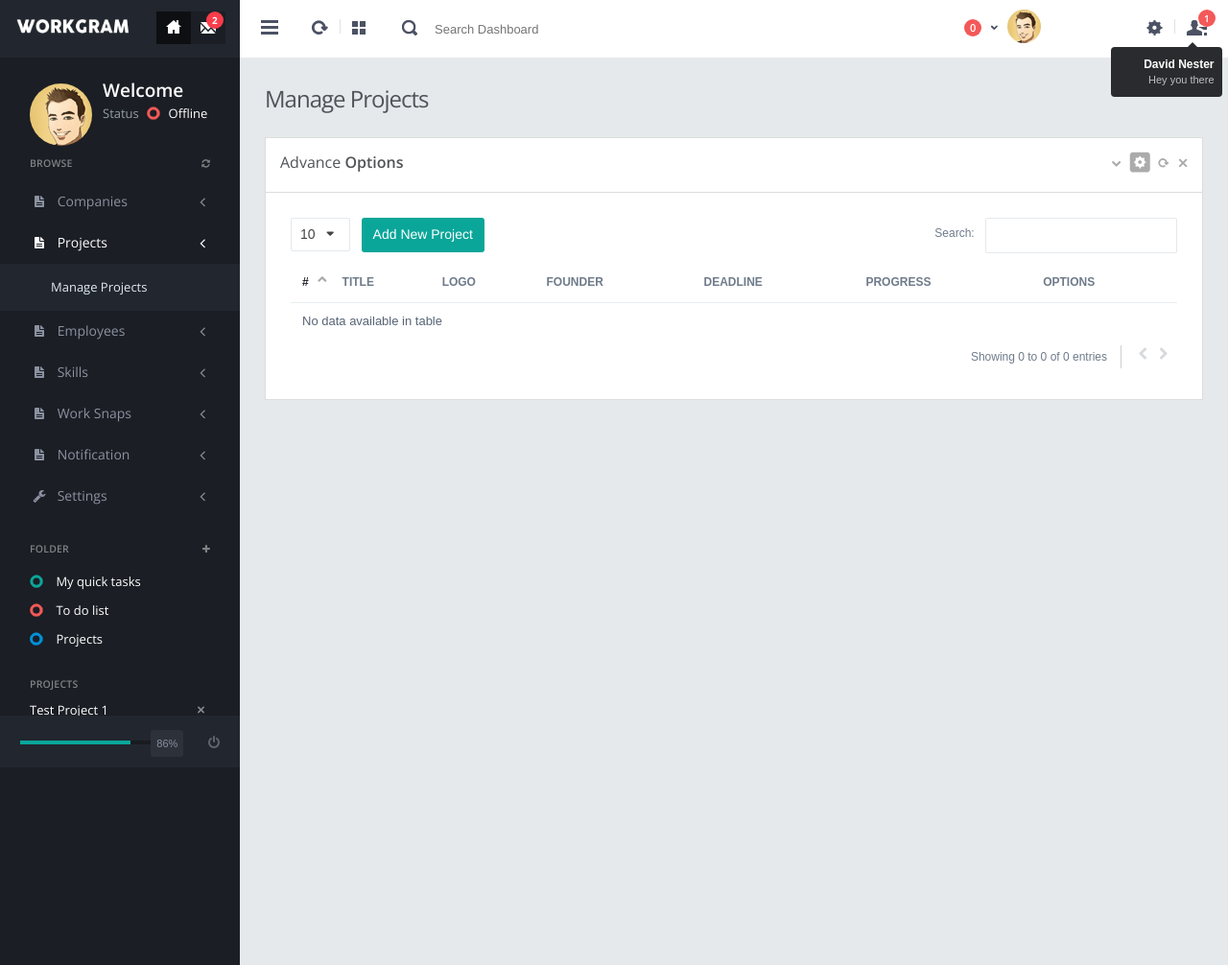
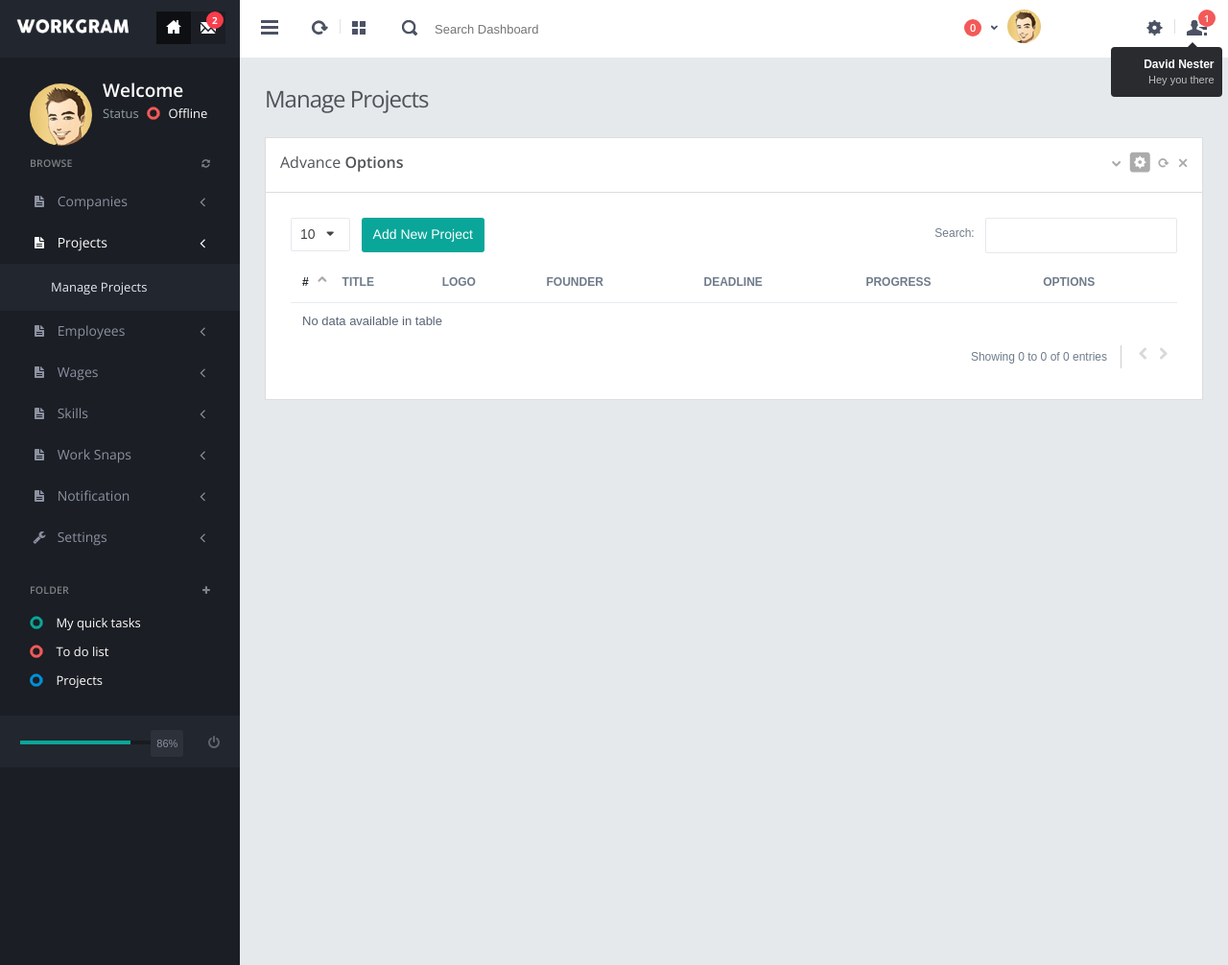
Before and after one commit to shamain/workgram, a CodeIgniter app: page /lcs_ims_new/index.php/project/project_controller/manage_projects in a window 1280 px wide. Shown: the whole page at 96% size. Run offline with CodeIgniter, Linux system fonts and the light colour scheme; data comes from the database, SQL or seed files in the repository; data that the repository does not hold is empty; some libraries are stand-ins or nearby versions.

Commit message:
wages  menu

```diff
--- a/application/views/template/menu.php
+++ b/application/views/template/menu.php
@@ -31,6 +31,18 @@
     </a>
     <ul class="sub-menu">
         <li > <a href="<?php echo site_url(); ?>/employee/employee_controller/manage_employees"> Manage Employees </a> </li>
+
+    </ul>
+</li>
+
+<li class="" id="wages_parent_menu">
+    <a href="javascript:;">
+        <i class="fa fa-file-text"></i>
+        <span class="title">Wages</span>
+        <span class="arrow "></span>
+    </a>
+    <ul class="sub-menu">
+        <li > <a href="<?php echo site_url(); ?>/wages_category/wages_category_controller/manage_wages_category"> Manage Wages Categories </a> </li>
 
     </ul>
 </li>
```
